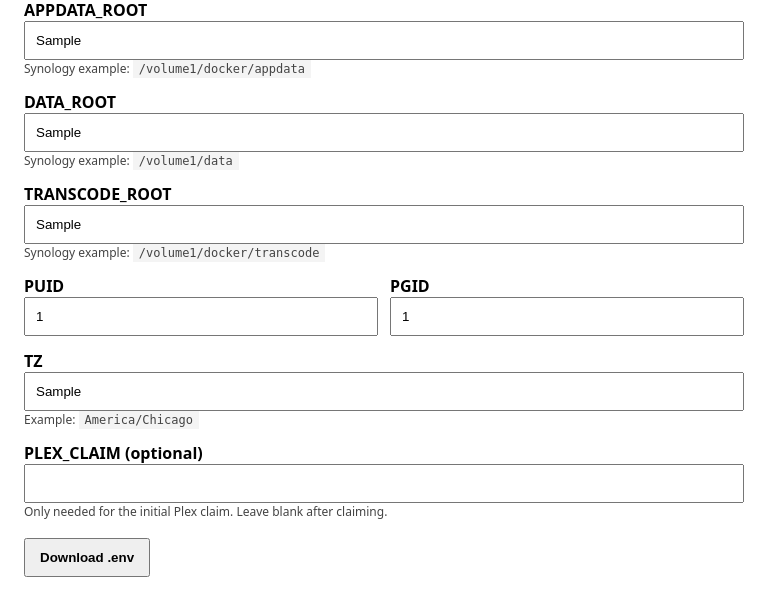
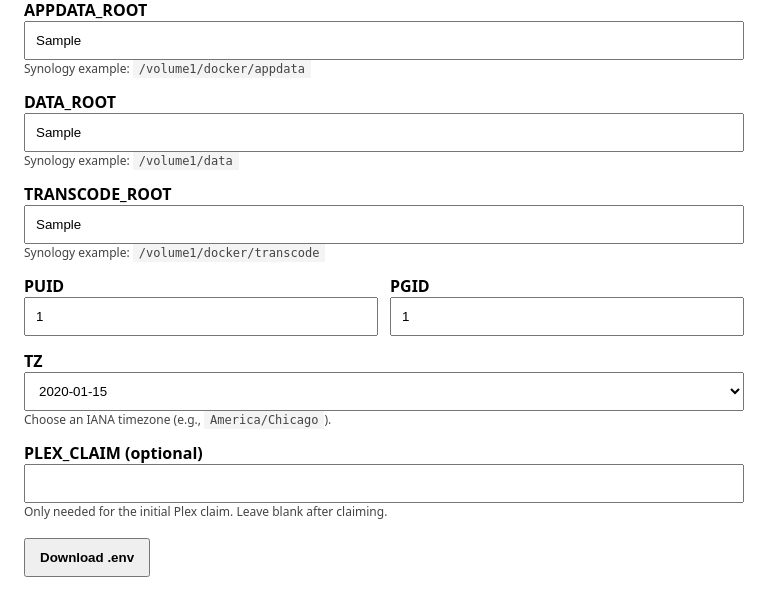
Before and after one commit to Kellz-Kreations/eden-viewer, a Flask app: template setup-ui/templates/index.html in a window 1280 px wide. Shown: the part 134-750 px from the top of the page, without its empty margins (0-783 px from the left). Run offline with Flask 3, Linux system fonts and the light colour scheme; the template is opened without the code that fills it: most values are stand-ins (such as "Sample title", 1, 10 or a date in 2020).

Commit message:
Setup UI: TZ dropdown

```diff
--- a/setup-ui/app.py
+++ b/setup-ui/app.py
@@ -1,5 +1,6 @@
 import os
 from pathlib import Path
+from zoneinfo import available_timezones
 from flask import Flask, Response, render_template, request
 
 app = Flask(__name__)
@@ -66,7 +67,8 @@ def index():
     merged = dict(DEFAULTS)
     merged.update({k: v for k, v in file_defaults.items() if v is not None})
 
-    return render_template("index.html", defaults=merged)
+    timezones = sorted(available_timezones())
+    return render_template("index.html", defaults=merged, timezones=timezones)
 
 
 @app.post("/download")
--- a/setup-ui/templates/index.html
+++ b/setup-ui/templates/index.html
@@ -46,8 +46,12 @@
     </div>
 
     <label for="TZ">TZ</label>
-    <input id="TZ" name="TZ" value="{{ defaults.TZ }}" />
-    <div class="hint">Example: <code>America/Chicago</code></div>
+    <select id="TZ" name="TZ" style="width: 100%; padding: 10px; box-sizing: border-box;">
+      {% for tz in timezones %}
+        <option value="{{ tz }}" {% if tz == defaults.TZ %}selected{% endif %}>{{ tz }}</option>
+      {% endfor %}
+    </select>
+    <div class="hint">Choose an IANA timezone (e.g., <code>America/Chicago</code>).</div>
 
     <label for="PLEX_CLAIM">PLEX_CLAIM (optional)</label>
     <input id="PLEX_CLAIM" name="PLEX_CLAIM" type="password" value="" />
```
